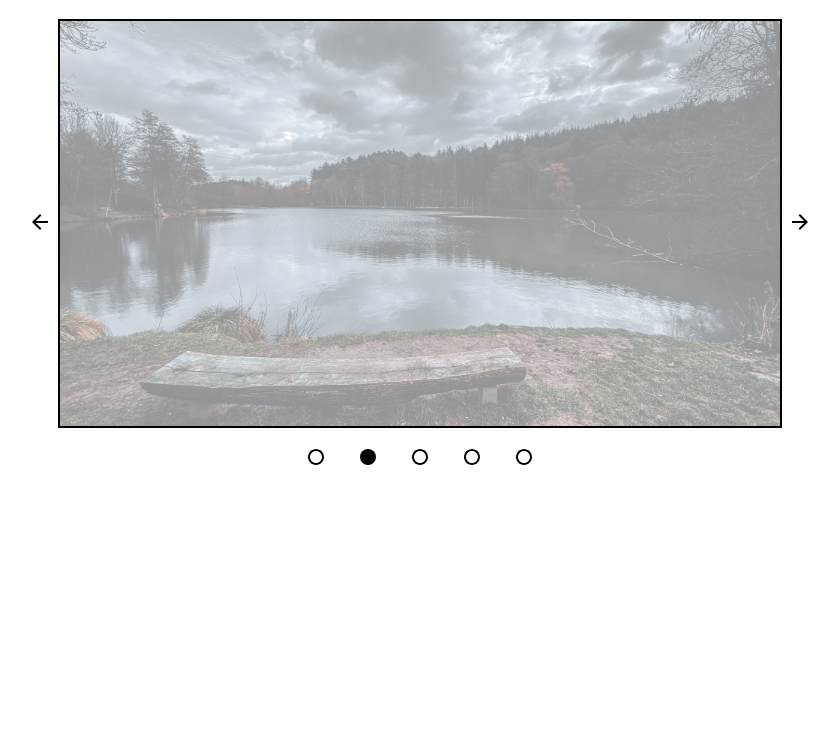
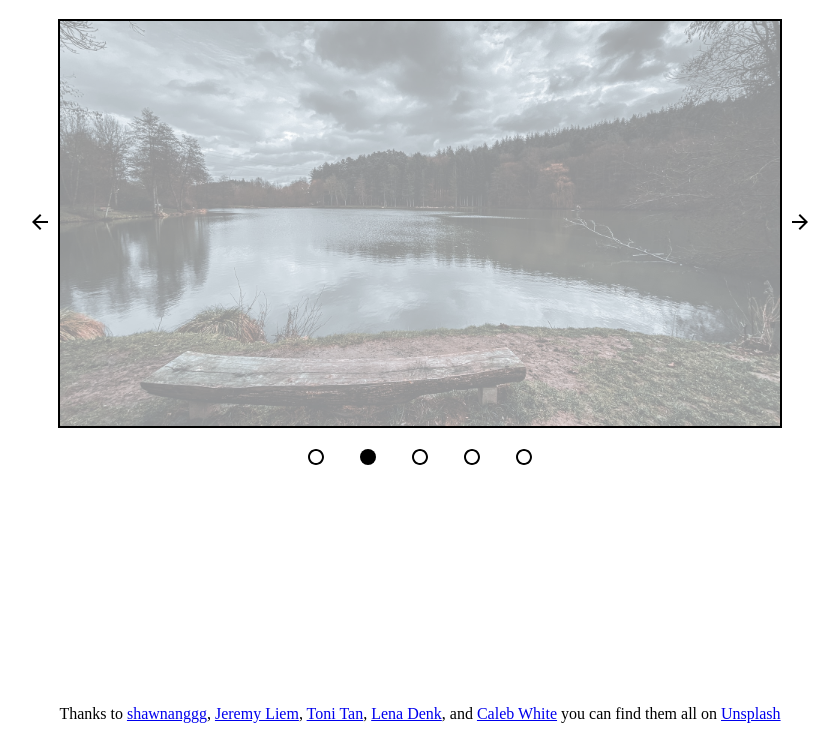
Before and after one commit to LedaThemis/odin-image-slider, a website built with webpack: page dist/index.html in a window 1280 px wide. Shown: the part 61-800 px from the top of the page, without its empty margins (220-1059 px from the left). Built offline with Linux system fonts and the light colour scheme.

Commit message:
add credits

```diff
--- a/src/styles.css
+++ b/src/styles.css
@@ -7,3 +7,10 @@ body {
   place-content: center;
   text-align: center;
 }
+
+#credits {
+  position: fixed;
+  bottom: 1rem;
+  width: 100%;
+  text-align: center;
+}
```
Also changed, not shown: dist/index.html, dist/main.js.
